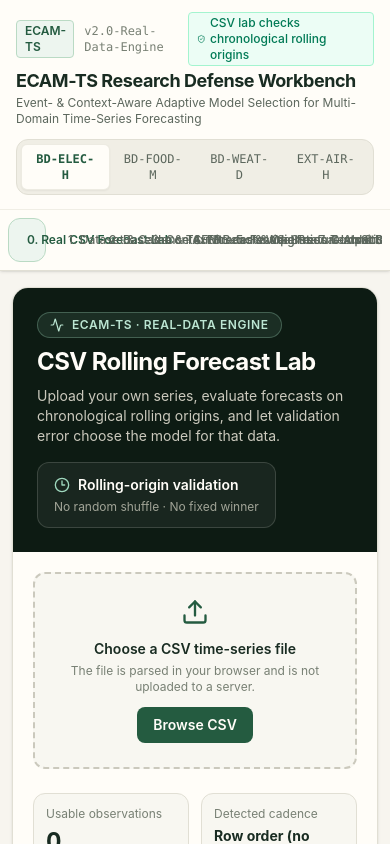
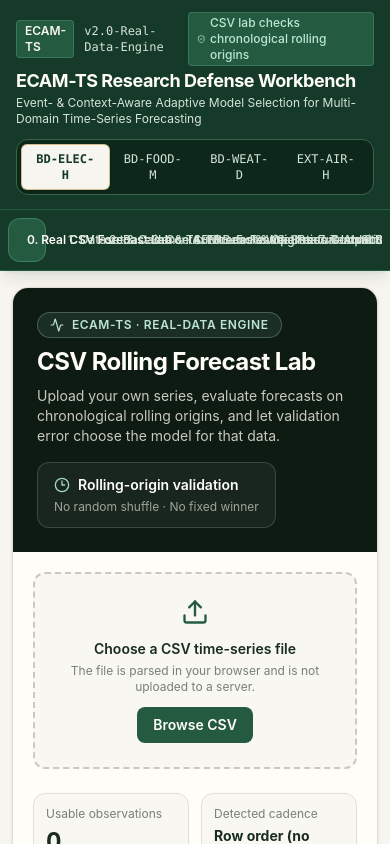
Before and after one commit to arafatalsaidrifat/ECAM-TS, a React (Vite) app: page / in a window 390 px wide. Shown: the top 844 px of the page. Built offline with nearby package versions, Linux system fonts and the light colour scheme.

Commit message:
Apply visible evergreen premium header and accessible mobile navigation

```diff
--- a/src/components/Header.tsx
+++ b/src/components/Header.tsx
@@ -31,26 +31,26 @@ export const Header: React.FC<HeaderProps> = ({
   ];
 
   return (
-    <header className="bg-[#fffdf8]/95 backdrop-blur-xl border-b border-slate-200 sticky top-0 z-40 shadow-sm">
+    <header className="bg-[#153a29] text-white backdrop-blur-xl border-b border-[#245b40] sticky top-0 z-40 shadow-lg shadow-[#153a29]/10">
       {/* Top Academic Banner */}
       <div className="max-w-7xl mx-auto px-4 sm:px-6 lg:px-8 pt-[max(0.75rem,env(safe-area-inset-top))] pb-3.5 flex flex-col sm:flex-row sm:flex-wrap items-stretch sm:items-center justify-between gap-3 sm:gap-4">
         <div>
           <div className="flex items-center gap-2.5">
-            <span className="inline-flex items-center px-2 py-0.5 rounded text-xs font-semibold bg-blue-50 text-blue-700 border border-blue-200">
+            <span className="inline-flex items-center px-2 py-0.5 rounded text-xs font-semibold bg-[#245b40] text-[#f7f5ef] border border-[#51a47f]/40">
               ECAM-TS
             </span>
-            <span className="text-xs font-mono text-slate-500">
+            <span className="text-xs font-mono text-[#d5e3d8]">
               v2.0-Real-Data-Engine
             </span>
-            <span className="inline-flex items-center gap-1 text-xs font-medium text-emerald-700 bg-emerald-50 px-2 py-0.5 rounded border border-emerald-200">
+            <span className="inline-flex items-center gap-1 text-xs font-medium text-[#bce6d3] bg-[#245b40] px-2 py-0.5 rounded border border-[#51a47f]/40">
               <ShieldCheck className="w-3.5 h-3.5" />
               CSV lab checks chronological rolling origins
             </span>
           </div>
-          <h1 className="text-lg sm:text-xl font-bold text-slate-900 tracking-tight mt-1 leading-tight">
+          <h1 className="text-lg sm:text-xl font-bold text-[#fffdf8] tracking-tight mt-1 leading-tight">
             ECAM-TS Research Defense Workbench
           </h1>
-          <p className="text-xs text-slate-600 mt-0.5">
+          <p className="text-xs text-[#d5e3d8] mt-0.5">
             Event- & Context-Aware Adaptive Model Selection for Multi-Domain Time-Series Forecasting
           </p>
         </div>
@@ -58,14 +58,14 @@ export const Header: React.FC<HeaderProps> = ({
         {/* Domain Selector & Provenance Pills */}
         <div className="flex items-center flex-wrap gap-2 w-full sm:w-auto">
           <div className="text-right hidden sm:block mr-2">
-            <div className="text-[11px] font-medium text-slate-500 uppercase tracking-wider">
+            <div className="text-[11px] font-medium text-[#d5e3d8] uppercase tracking-wider">
               Audited Domain Pipeline
             </div>
-            <div className="text-xs font-semibold text-slate-800">
+            <div className="text-xs font-semibold text-[#f7f5ef]">
               {currentDataset.unit} Native Cadence
             </div>
           </div>
-          <div className="inline-flex p-1 bg-slate-100 rounded-xl border border-slate-200 max-w-full overflow-x-auto">
+          <div className="inline-flex p-1 bg-[#0d281b] rounded-xl border border-[#3b624b] max-w-full overflow-x-auto">
             {(Object.keys(DATASET_REGISTRY) as DomainCode[]).map((code) => {
               const d = DATASET_REGISTRY[code];
               const isSelected = selectedDomain === code;
@@ -75,8 +75,8 @@ export const Header: React.FC<HeaderProps> = ({
                   onClick={() => setSelectedDomain(code)}
                   className={`px-3 py-1.5 text-xs font-medium rounded-md transition-all cursor-pointer ${
                     isSelected
-                      ? 'bg-white text-blue-700 shadow-xs font-semibold border border-slate-200/60'
-                      : 'text-slate-600 hover:text-slate-900 hover:bg-slate-200/50'
+                      ? 'bg-[#f7f5ef] text-[#153a29] shadow-sm font-semibold border border-[#bd954d]/60'
+                      : 'text-[#d5e3d8] hover:text-white hover:bg-[#245b40]'
                   }`}
                   title={d.title}
                 >
@@ -92,7 +92,7 @@ export const Header: React.FC<HeaderProps> = ({
       </div>
 
       {/* Navigation Tab Bar */}
-      <div className="max-w-7xl mx-auto px-2 sm:px-6 lg:px-8 border-t border-slate-100">
+      <div className="max-w-7xl mx-auto px-2 sm:px-6 lg:px-8 border-t border-[#245b40] bg-[#153a29]">
         <nav className="flex gap-1 sm:gap-3 overflow-x-auto py-2 scrollbar-none snap-x snap-mandatory" aria-label="Tabs">
           {tabs.map((tab) => {
             const Icon = tab.icon;
@@ -103,11 +103,11 @@ export const Header: React.FC<HeaderProps> = ({
                 onClick={() => setCurrentTab(tab.id)}
                 className={`inline-flex items-center gap-1.5 min-h-11 px-3 py-2 text-xs font-medium rounded-xl whitespace-nowrap transition-colors cursor-pointer snap-start ${
                   isActive
-                    ? 'bg-blue-50 text-blue-700 font-semibold border border-blue-200'
-                    : 'text-slate-600 hover:text-slate-900 hover:bg-slate-100'
+                    ? 'bg-[#245b40] text-[#fffdf8] font-semibold border border-[#51a47f]/50'
+                    : 'text-[#d5e3d8] hover:text-white hover:bg-[#245b40]'
                 }`}
               >
-                <Icon className={`w-3.5 h-3.5 ${isActive ? 'text-blue-600' : 'text-slate-400'}`} />
+                <Icon className={`w-3.5 h-3.5 ${isActive ? 'text-[#9ed7bd]' : 'text-[#8eaa97]'}`} />
                 <span>{tab.label}</span>
               </button>
             );
```
